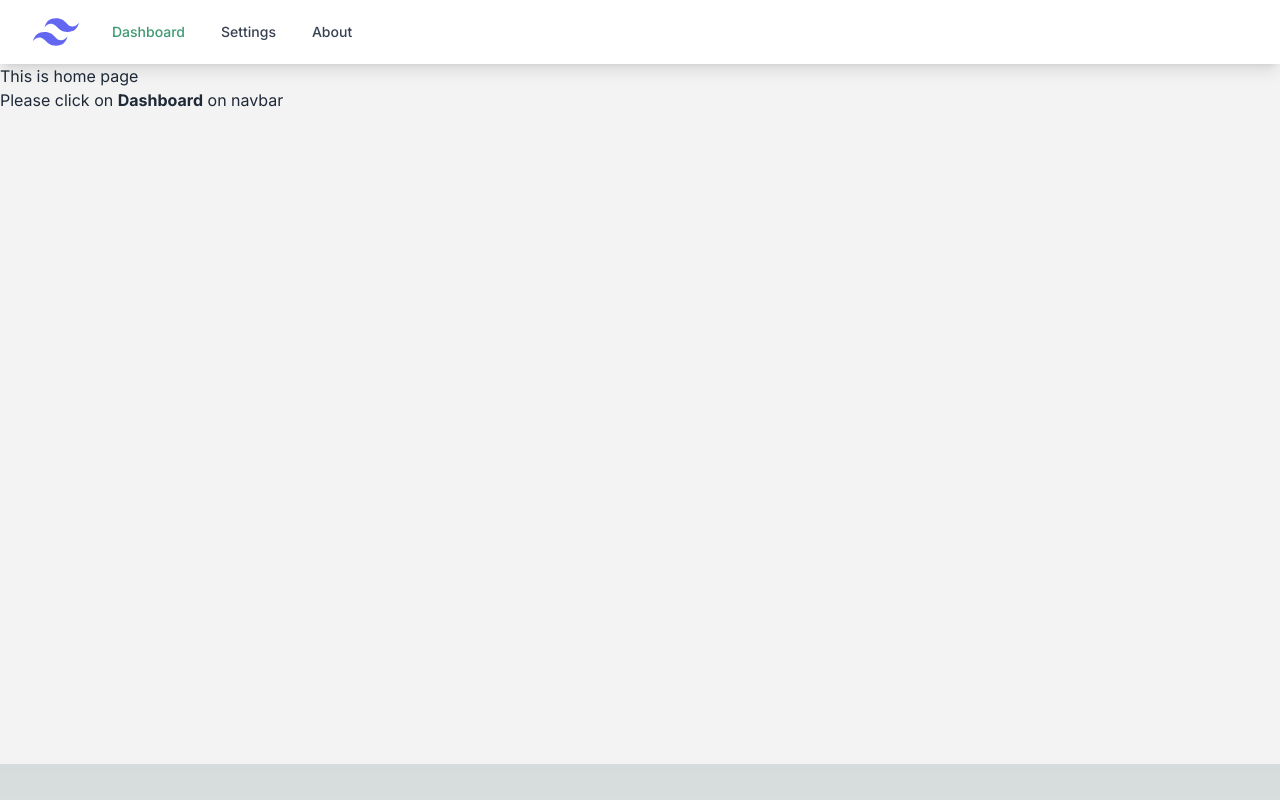
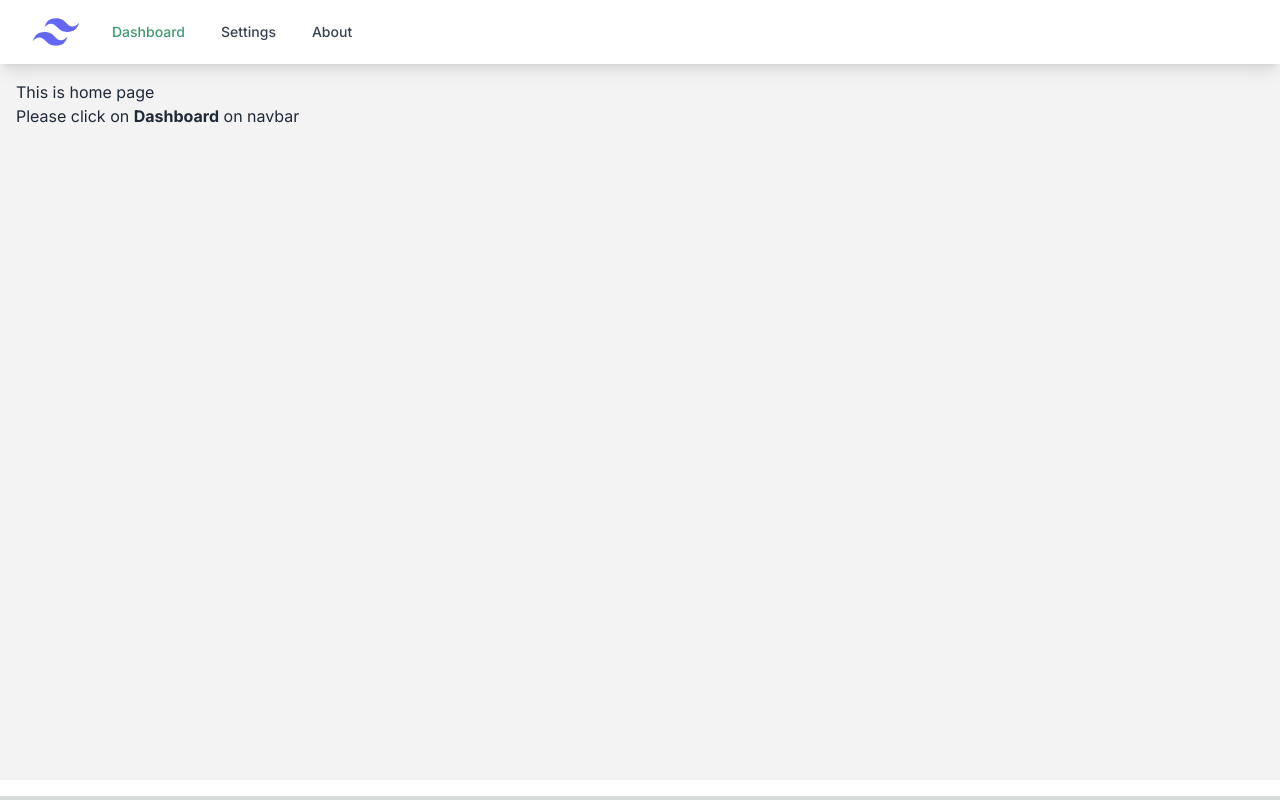
Before and after one commit to gagancodes2002/job-analyser, a Next.js app: page / in a window 1280 px wide. Built offline with nearby package versions, Linux system fonts and the light colour scheme.

Commit message:
updated navbar

```diff
--- a/app/page.tsx
+++ b/app/page.tsx
@@ -4,7 +4,7 @@ import NavBar from "../src/components/navbar";
 
 export default function Home() {
   return (
-    <div className="text-gray-800 h-[calc(100vh-100px)]">
+    <div className="text-gray-800 h-[calc(100vh-100px)] m-4">
       <div>This is home page </div>
       <div>
         Please click on <b>Dashboard</b> on navbar{" "}
--- a/src/components/navbar.jsx
+++ b/src/components/navbar.jsx
@@ -7,7 +7,9 @@ const NavBar = () => {
             <div className="relative flex h-16 items-center justify-between">
                 <div className="absolute inset-y-0 left-0 flex item-center sm:hidden"></div>
                 <div className="flex flex-1 items-center justify-center sm:item-stretch sm:justify-start">
-                    <div className="flex justify-center align-middle w-12 h-12">
+                    <div className="flex justify-center align-middle w-12 h-12 cursor-pointer"
+                        onClick={() => window.location.href = "/"}
+                    >
                         <svg xmlns="http://www.w3.org/2000/svg" viewBox="0 0 47 40" fill="none">
                             <path fill="#6366f1" d="M23.5 6.5C17.5 6.5 13.75 9.5 12.25 15.5C14.5 12.5 17.125 11.375 20.125 12.125C21.8367 12.5529 23.0601 13.7947 24.4142 15.1692C26.6202 17.4084 29.1734 20 34.75 20C40.75 20 44.5 17 46 11C43.75 14 41.125 15.125 38.125 14.375C36.4133 13.9471 35.1899 12.7053 33.8357 11.3308C31.6297 9.09158 29.0766 6.5 23.5 6.5ZM12.25 20C6.25 20 2.5 23 1 29C3.25 26 5.875 24.875 8.875 25.625C10.5867 26.0529 11.8101 27.2947 13.1642 28.6693C15.3702 30.9084 17.9234 33.5 23.5 33.5C29.5 33.5 33.25 30.5 34.75 24.5C32.5 27.5 29.875 28.625 26.875 27.875C25.1633 27.4471 23.9399 26.2053 22.5858 24.8307C20.3798 22.5916 17.8266 20 12.25 20Z" />
                             <defs>
```
